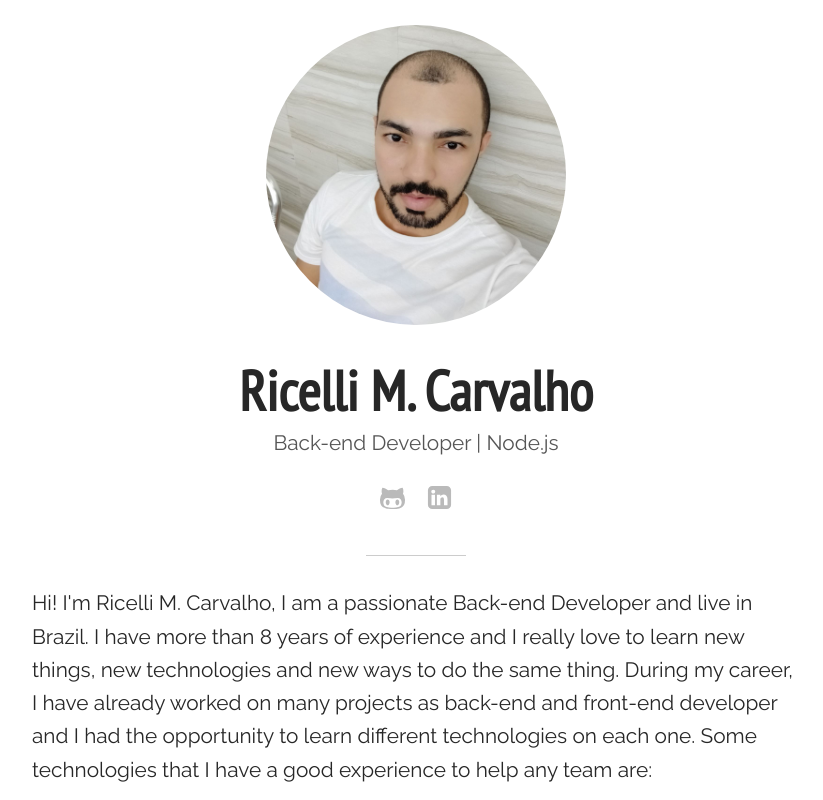
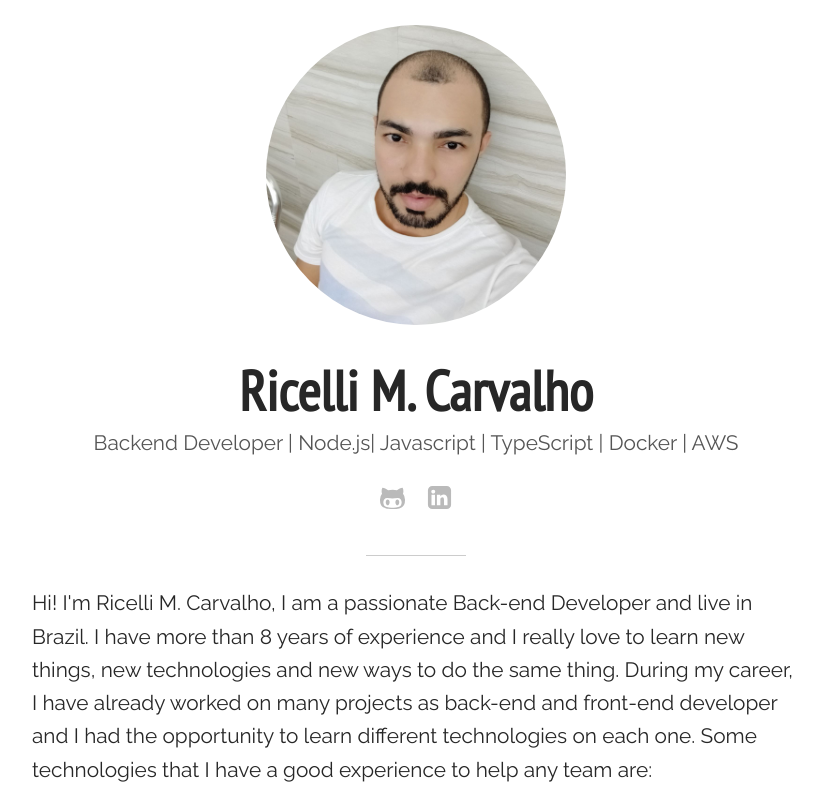
Before and after one commit to ricellicarvalho/ricellicarvalho.github.io, a plain HTML site: page index.html in a window 1280 px wide. Shown: the top 800 px of the page, without its empty margins (224-1047 px from the left). Drawn offline with Linux system fonts and the light colour scheme; a web font is replaced by a local one.

Commit message:
Update index.html

```diff
--- a/index.html
+++ b/index.html
@@ -23,7 +23,7 @@
           <img src="assets/img/ricelli-carvalho.jpg" alt="Ricelli M. Carvalho - Back-end Developer - Node.js" class="me">
         </a>
         <h1>Ricelli M. Carvalho</h1>
-        <p>Back-end Developer | Node.js</p>
+        <p>Backend Developer | Node.js| Javascript | TypeScript | Docker | AWS</p>
 
         <ul class="social-icons">
           <li>
```
